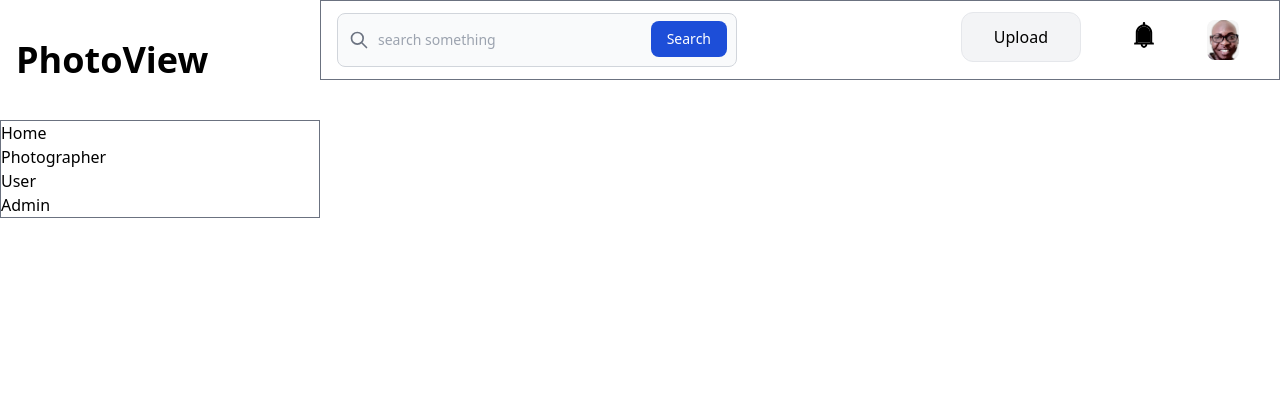
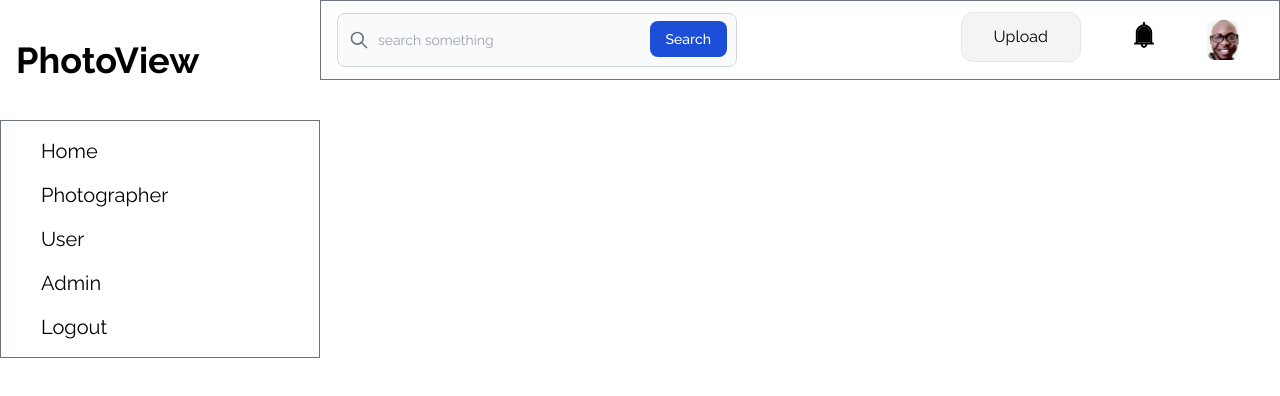
Before and after one commit to masete/photoview, a React (Create React App) app in the folder FrontEnd/: page / in a window 1280 px wide. Shown: the top 396 px of the page. Built offline with nearby package versions, Linux system fonts and the light colour scheme.

Commit message:
feat: added font faily

```diff
--- a/FrontEnd/src/components/SideBar.jsx
+++ b/FrontEnd/src/components/SideBar.jsx
@@ -6,11 +6,12 @@ const SideBar = () => {
     <div className='flex flex-col top-0 left-0 fixed w-1/4 h-full'>
         <p className='font-bold inline my-10 mx-4 text-4xl'>PhotoView</p>
         <div className='border border-gray-500'>
-            <ul>
-                <li>Home</li>
-                <li>Photographer</li>
-                <li>User</li>
-                <li>Admin</li>
+            <ul className='pl-10 my-4 text-xl'>
+                <li className='my-4'>Home</li>
+                <li className='my-4'>Photographer</li>
+                <li className='my-4'>User</li>
+                <li className='my-4'>Admin</li>
+                <li className='top-[80%]'>Logout</li>
             </ul>
         </div>
     </div>
--- a/FrontEnd/src/index.css
+++ b/FrontEnd/src/index.css
@@ -1,3 +1,13 @@
+@import url('https://fonts.googleapis.com/css2?family=Raleway:ital,wght@0,100;0,200;0,300;0,400;0,500;0,600;0,700;0,800;0,900;1,100;1,200;1,300;1,400;1,500;1,600;1,700;1,800;1,900&display=swap');
+@import url('https://fonts.googleapis.com/css2?family=Great+Vibes&family=Raleway:ital,wght@0,100;0,200;0,300;0,400;0,500;0,600;0,700;0,800;0,900;1,100;1,200;1,300;1,400;1,500;1,600;1,700;1,800;1,900&display=swap');
+
 @tailwind base;
 @tailwind components;
 @tailwind utilities;
+
+@layer base {
+  html{
+    font-family: 'Raleway', sans-serif;
+
+  }
+}
--- a/FrontEnd/tailwind.config.js
+++ b/FrontEnd/tailwind.config.js
@@ -5,6 +5,9 @@ module.exports = {
   ],
   theme: {
     extend: {},
+    fontFamily: {
+      signature: ['Great Vibes'],
+    }
   },
   plugins: [],
 }
```
